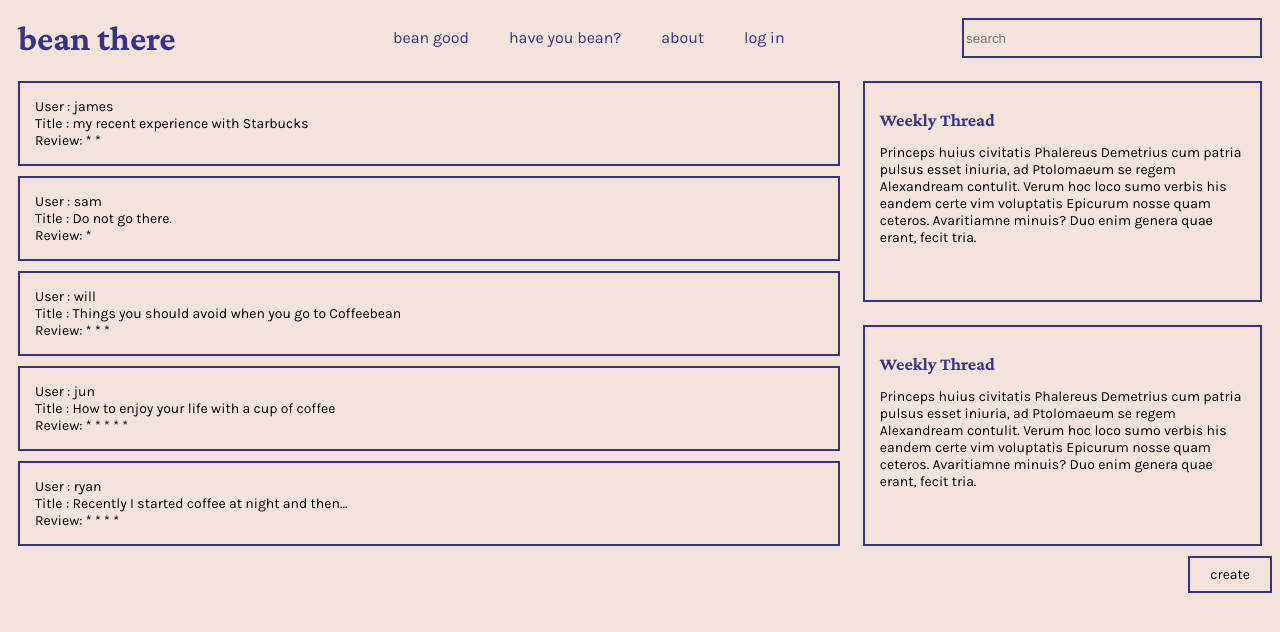
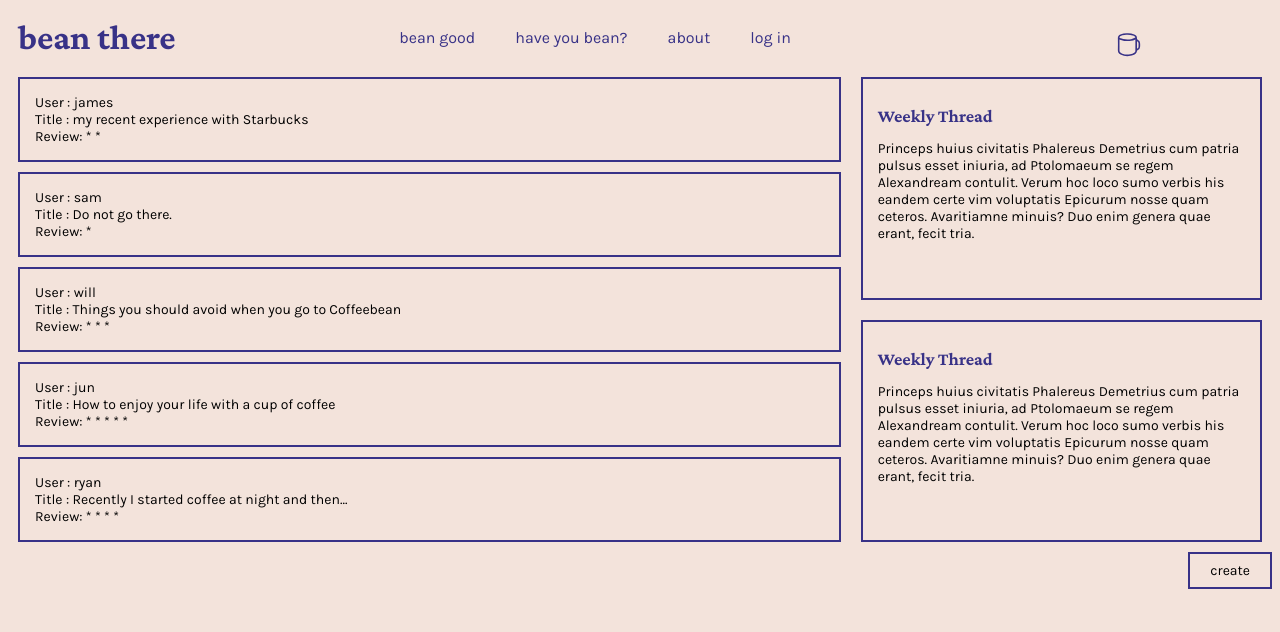
Before and after one commit to Bruins-Den/beanthere, a React app in the folder frontend/: page / in a window 1280 px wide. Shown: the top 632 px of the page. Built offline with nearby package versions, Linux system fonts and the light colour scheme; the HTML template or start-up script is replaced by a standard one.

Commit message:
for safety

```diff
--- a/frontend/package.json
+++ b/frontend/package.json
@@ -38,6 +38,9 @@
 	},
 	"dependencies": {
 		"@babel/runtime": "^7.9.2",
+		"@fortawesome/fontawesome-svg-core": "^1.2.28",
+		"@fortawesome/free-solid-svg-icons": "^5.13.0",
+		"@fortawesome/react-fontawesome": "^0.1.9",
 		"axios": "^0.19.2",
 		"react": "^16.13.1",
 		"react-dom": "^16.13.1",
@@ -49,6 +52,7 @@
 		"@babel/plugin-transform-runtime": "^7.9.0",
 		"@babel/preset-env": "^7.9.5",
 		"@babel/preset-react": "^7.9.4",
+		"@svgr/cli": "^5.4.0",
 		"babel-eslint": "^10.1.0",
 		"babel-jest": "^25.4.0",
 		"babel-loader": "^8.1.0",
--- /dev/null
+++ b/frontend/src/components/Header/icon/CoffeeMug.js
@@ -0,0 +1,26 @@
+import React from "react";
+
+const SVG = ({
+  style = {},
+  fill = "#000",
+  width = "100%",
+  className = "",
+  viewBox = "0 0 60.62 59.85"
+}) => (
+  <svg
+    width={width}
+    style={style}
+    height={width}
+    viewBox={viewBox}
+    xmlns="http://www.w3.org/2000/svg"
+    className={`svg-icon ${className || ""}`}
+    xmlnsXlink="http://www.w3.org/1999/xlink"
+  >
+    <path
+      fill={fill}
+      d="M58.06,25.31a8.47,8.47,0,0,0-5-6.9c-2-.89-2.51-2-2.46-4.05.14-5.52-1.27-7.49-6.49-9.56A44,44,0,0,0,27.53,2.13c-.71,0-1.42,0-2.12,0A42.57,42.57,0,0,0,10.36,5C6.27,6.68,4.13,9.43,4.25,14.16c.24,9.5.29,19,0,28.52-.16,5.25,2.11,8.53,6.45,10.82a35.8,35.8,0,0,0,23.93,3.37C39.46,56,44,54.33,47.82,51a7.55,7.55,0,0,0,2.83-5.69,2.16,2.16,0,0,1,1.62-2.23,9.22,9.22,0,0,0,5.87-8A41.19,41.19,0,0,0,58.06,25.31ZM10.87,8.9a26.17,26.17,0,0,1,9.25-2.52c6.66-.58,13.34-.78,19.9,1a16.53,16.53,0,0,1,5.29,2.26c1.76,1.25,1.79,2.35,0,3.61-2.63,1.87-5.72,2.58-8.83,3.09a52.45,52.45,0,0,1-19.35-.26c-5.62-1.26-7.72-2.31-8.92-3A4.09,4.09,0,0,1,10.87,8.9ZM44.69,48.81a25.2,25.2,0,0,1-10.78,4.4A33.6,33.6,0,0,1,15.17,51.5a24.49,24.49,0,0,1-4.09-2.14,5.65,5.65,0,0,1-2.87-5.43c.18-5.06,0-10.15,0-15.22,0-3.77.06-7.54,0-11.3C10,18.4,11.82,19,17.41,20h0a40.46,40.46,0,0,0,6.29.76c7.48.3,14.91,0,21.89-3.21,1.45-.66,1.14.46,1.14,1.13,0,4.37,0,8.74,0,13.11s-.07,8.48,0,12.72A4.77,4.77,0,0,1,44.69,48.81ZM53.76,37c-.64,1-1.4,2.5-2.6,2.24-1-.22-.44-1.81-.45-2.78-.05-4.36,0-8.73,0-13.1,0-.54-.31-1.31.31-1.58s1.15.42,1.59.84a5.32,5.32,0,0,1,1.82,3.9c0,1.35,0,2.7,0,4.05h0v3.85A4.84,4.84,0,0,1,53.76,37Z"
+    />
+  </svg>
+);
+
+export default SVG;
--- /dev/null
+++ b/frontend/src/components/Header/icon/index.js
@@ -0,0 +1,17 @@
+import React from "react";
+
+import CoffeeMugIcon from "./CoffeeMug";
+
+
+const Icon = props => {
+  switch (props.name) {
+
+    case "coffeemug":
+      return <CoffeeMugIcon {...props} />;
+
+    default:
+      return;
+  }
+};
+
+export default Icon;
--- a/frontend/src/components/Header/index.js
+++ b/frontend/src/components/Header/index.js
@@ -1,116 +1,30 @@
 import React, { Fragment } from 'react';
-import styled from 'styled-components';
+import { NavBar } from './styled.js';
+import Icon from './icon';
 
-
-const NavBar = styled.nav`
-	display: flex;
-	flex-flow: row nowrap;
-	justify-contents: space-evenly;
-	align-items: center;
-
-	#menu{
-		position:flex;
-		top:0;
-		margin:auto;
-		text-align:center;
-		display:flex;
-		align-items:center;
-		justify-content:center;
-		height:100%;
-		li{
-		  margin:0 20px;
-		  position:relative;
-		  display:inline;
-		  a{
-			text-decoration:none;
-			display:block;
-			padding:5px 0;
-			font-family:'Karla';
-			font-size:16px;
-			line-height:1;
-			position:relative;
-			z-index:1;
-			text-align: center;
-			color:#383287;
-			background-size: 200% 100%;
-			background-position: -100%;
-			transition: all 0.3s ease-in-out;
-			&:before{
-			  display:block;
-			  content:'';
-			  width:0;
-			  height:3px;
-			  bottom:5px;
-			  left:0;
-			  bottom:-2px;
-			  z-index:0;
-			  position:absolute;
-			  background:#d85235;
-			  transition: all 0.3s ease-in-out;
-			}
-			&:hover{
-			  color:#d85235;
-			  &:before{
-				width:100%;
-			  }
-			}
-		  }
-		}
-	  }
-
-	.logo{
-		font-size:35px;
-		font-weight: bold;
-		color: #383287;
-		float: left;
-		padding: 10px;
-		font-family: Crimson Pro;
-        /*font-family: Lora;*/
-        /*font-family: Karla;*/
-        /*font-family: Playfair Display;*/
-        /*font-family: Montserrat;*/
-	}
-	.logo a {
-		text-decoration: none;
-		color:#383287;
-		&:hover{
-			color:#d85235;
-		}
-	}
-	.searchBar{
-		float:right;
-		padding: 10px;
-	}
-`
-
-const tempStyles = {
-	searchStyle: {
-		width: '300px',
-		border: '2px solid #383287',
-		height: '40px',
-		backgroundColor: '#f3e3db',
-	}
-};
 const Header = () => {
 	return (
 		<Fragment>
 			<NavBar>
 			    <div className = "logo"><a href ="home">bean there</a></div>
 
-				<ul id= "menu">
+				<ul className= "main-nav" id= "menu">
 				<li><a href ="bean good">bean good</a></li>
 				<li><a href ="hyb">have you bean?</a></li>
 				<li><a href ="about">about</a></li>
 				<li><a href ="log in">log in</a></li>
 				</ul>
 
-				<div className = "searchBar">
-				<input
-					type='search'
-					placeholder='search'
-					style={tempStyles.searchStyle}
-				></input>
-			</div>
+				<div className = "searchBar" id="searchbar">
+				<form action="">
+					<input
+						type='search'
+					></input>
+					<div className = "coffeeIcon">
+						<Icon name = "coffeemug" width={25} fill='#383287'/>
+					</div>
+				</form>
+				</div>
 			</NavBar>
 
 		</Fragment>
--- /dev/null
+++ b/frontend/src/components/Header/styled.js
@@ -0,0 +1,155 @@
+import styled from 'styled-components';
+
+export const NavBar = styled.nav`
+display: flex;
+flex-flow: row nowrap;
+justify-contents: space-evenly;
+align-items: left;
+
+#menu{
+    position:flex;
+    top:0;
+    margin:auto;
+    text-align:center;
+    display:flex;
+    align-items:left;
+    justify-content:left;
+    height:100%;
+
+    li{
+      margin:0 20px;
+      position:relative;
+      display:inline;
+
+      a{
+        text-decoration:none;
+        display:block;
+        padding:5px 0;
+        font-family:'Karla';
+        font-size:16px;
+        line-height:1;
+        position:relative;
+        z-index:1;
+        text-align: center;
+        color:#383287;
+        background-size: 200% 100%;
+        background-position: -100%;
+        transition: all 0.3s ease-in-out;
+
+        &:before{
+          display:block;
+          content:'';
+          width:0;
+          height:3px;
+          bottom:5px;
+          left:0;
+          bottom:-2px;
+          z-index:0;
+          position:absolute;
+          background:#d85235;
+          transition: all 0.3s ease-in-out;
+        }
+
+        &:hover{
+          color:#d85235;
+          &:before{
+            width:100%;
+          }
+        }
+      }
+    }
+  }
+
+.logo{
+    font-size:35px;
+    font-weight: bold;
+    color: #383287;
+    float: left;
+    padding: 10px;
+    font-family: Crimson Pro;
+    /*font-family: Lora;*/
+    /*font-family: Karla;*/
+    /*font-family: Playfair Display;*/
+    /*font-family: Montserrat;*/
+}
+
+.logo a {
+    text-decoration: none;
+    color:#383287;
+    &:hover{
+        color:#d85235;
+    }
+}
+#searchbar{
+    position:flex;
+    margin:auto;
+    display:flex;
+
+    .searchBar{
+        float:right;
+        padding: 10px;
+    }
+
+    body {
+        padding: 0;
+        margin: 0;
+        height: 100vh;
+        width: 100%;
+        background: #fff;
+    }
+
+    form{
+        position: relative;
+        top: 50%;
+        left: 50%;
+        transition: all 1s;
+        width: 0px;
+        height: 40px;
+        box-sizing: border-box;
+        border-bottom: 2px solid #d85235;
+    }
+
+    input{
+        position: absolute;
+        top: 0;
+        left: 0;
+        width: 100%;;
+        height: 42.5px;
+        line-height: 30px;
+        background:none;
+        border: none;
+        display: none;
+        font-size: 1em;
+        padding: 0 20px;
+    }
+
+    .coffeeIcon{
+        box-sizing: border-box;
+        padding: 10px;
+        width: 42.5px;
+        height: 42.5px;
+        transform: translate(-28%,10%);
+        position: absolute;
+        top: 0;
+        left: 0;
+        color: #383287;
+        text-align: left;
+        font-size: 1.2em;
+        transition: all 1s ease;
+    }
+
+    form:hover{
+        width: 200px;
+        cursor: pointer;
+    }
+
+    form:hover input{
+        display: block;
+    }
+
+    form:hover .coffeeIcon{
+        opacity: 0;
+        transition: all 0.2s ease;
+    }
+}
+`;
--- a/frontend/src/pages/Main/index.js
+++ b/frontend/src/pages/Main/index.js
@@ -3,69 +3,13 @@ import React, { Fragment } from 'react';
 import Header from '../../components/Header';
 import Card from '../../components/Card';
 
-import styled from 'styled-components';
+import { GridContainer } from './styled.js';
+import { PostGrid } from './styled.js';
+import { ThreadGrid } from './styled.js';
+import { ThreadGrid2 } from './styled.js';
+import { ThreadTitle } from './styled.js';
+import { ButtonStyles } from './styled.js';
 
-
-const GridContainer = styled.div`
-		display:grid;
-		grid-template-columns: 1fr 1fr 1fr;
-		grid-template-areas:
-		    "Header Header Header"
-			"postGrid postGrid threadGrid"
-			"postGrid postGrid threadGrid"
-			"postGrid postGrid threadGrid2"
-			"postGrid postGrid threadGrid2";
-
-		grid-gap: 0.2rem;
-
-`
-
-const PostGrid = styled.div`
-		grid-area:postGrid;
-`
-const ThreadGrid = styled.div`
-		grid-area:threadGrid;
-		border: 2px solid #383287;
-		postion: relative;
-		padding: 15px;
-		margin: 10px;
-		text-align:left;
-		font-family:Karla;
-		font-size:14px;
-`
-const ThreadGrid2 = styled.div`
-		grid-area:threadGrid2;
-		border: 2px solid #383287;
-		postion: relative;
-		padding: 15px;
-		margin: 10px;
-		text-align:left;
-		font-family:Karla;
-		font-size:14px;
-`
-const ThreadTitle = styled.h1`
-		font-family:Crimson Pro;
-		font-size:18px;
-		font-weight:bold;
-		color:#383287;
-`
-
-const ButtonStyles = styled.button`
-
-		text-align: right;
-		float:right;
-		cursor: pointer;
-		border: 2px solid #383287;
-		text-decoration: none;
-		padding: 8px 20px;
-		background-color: #f3e3db;
-		font-family:Karla;
-		font-size:14px;
-		&:hover{
-			border-color:#d85235;
-			color:#d85235;
-		}
-`
 
 const Main = ({ posts, setView, setSelectedPost }) => {
 	console.log('<Main /> render');
@@ -74,6 +18,7 @@ const Main = ({ posts, setView, setSelectedPost }) => {
 		<Fragment>
 			<Header />
 			<GridContainer>
+
 			<ThreadGrid>
 				<ThreadTitle>Weekly Thread</ThreadTitle>
 				<p>Princeps huius civitatis Phalereus Demetrius cum patria pulsus esset iniuria,
--- /dev/null
+++ b/frontend/src/pages/Main/styled.js
@@ -0,0 +1,59 @@
+import styled from 'styled-components';
+
+export const GridContainer = styled.div`
+		display:grid;
+		grid-template-columns: 1fr 1fr 1fr;
+		grid-template-areas:
+
+			"postGrid postGrid threadGrid"
+			"postGrid postGrid threadGrid"
+			"postGrid postGrid threadGrid2"
+			"postGrid postGrid threadGrid2";
+
+`
+export const PostGrid = styled.div`
+		grid-area:postGrid;
+`
+export const ThreadGrid = styled.div`
+		grid-area:threadGrid;
+		border: 2px solid #383287;
+		postion: relative;
+		padding: 15px;
+		margin: 10px;
+		text-align:left;
+		font-family:Karla;
+		font-size:14px;
+`
+export const ThreadGrid2 = styled.div`
+		grid-area:threadGrid2;
+		border: 2px solid #383287;
+		postion: relative;
+		padding: 15px;
+		margin: 10px;
+		text-align:left;
+		font-family:Karla;
+		font-size:14px;
+`
+export const ThreadTitle = styled.h1`
+		font-family:Crimson Pro;
+		font-size:18px;
+		font-weight:bold;
+		color:#383287;
+`
+
+export const ButtonStyles = styled.button`
+
+		text-align: right;
+		float:right;
+		cursor: pointer;
+		border: 2px solid #383287;
+		text-decoration: none;
+		padding: 8px 20px;
+		background-color: #f3e3db;
+		font-family:Karla;
+		font-size:14px;
+		&:hover{
+			border-color:#d85235;
+			color:#d85235;
+		}
+`
```
Also changed, not shown: frontend/public/index.html (line endings or trailing spaces), 1 other file (tests, documents, lock files or other folders).
